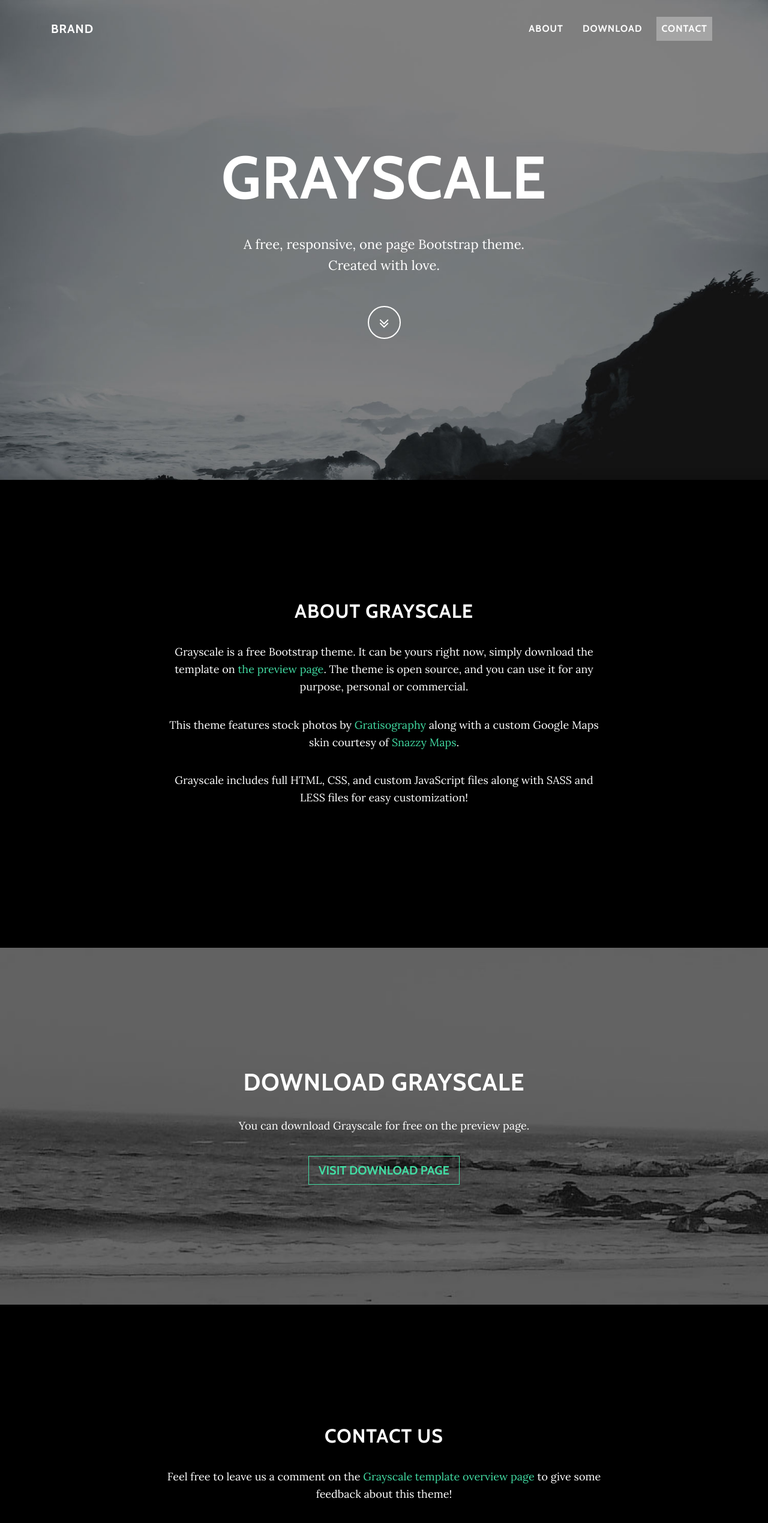
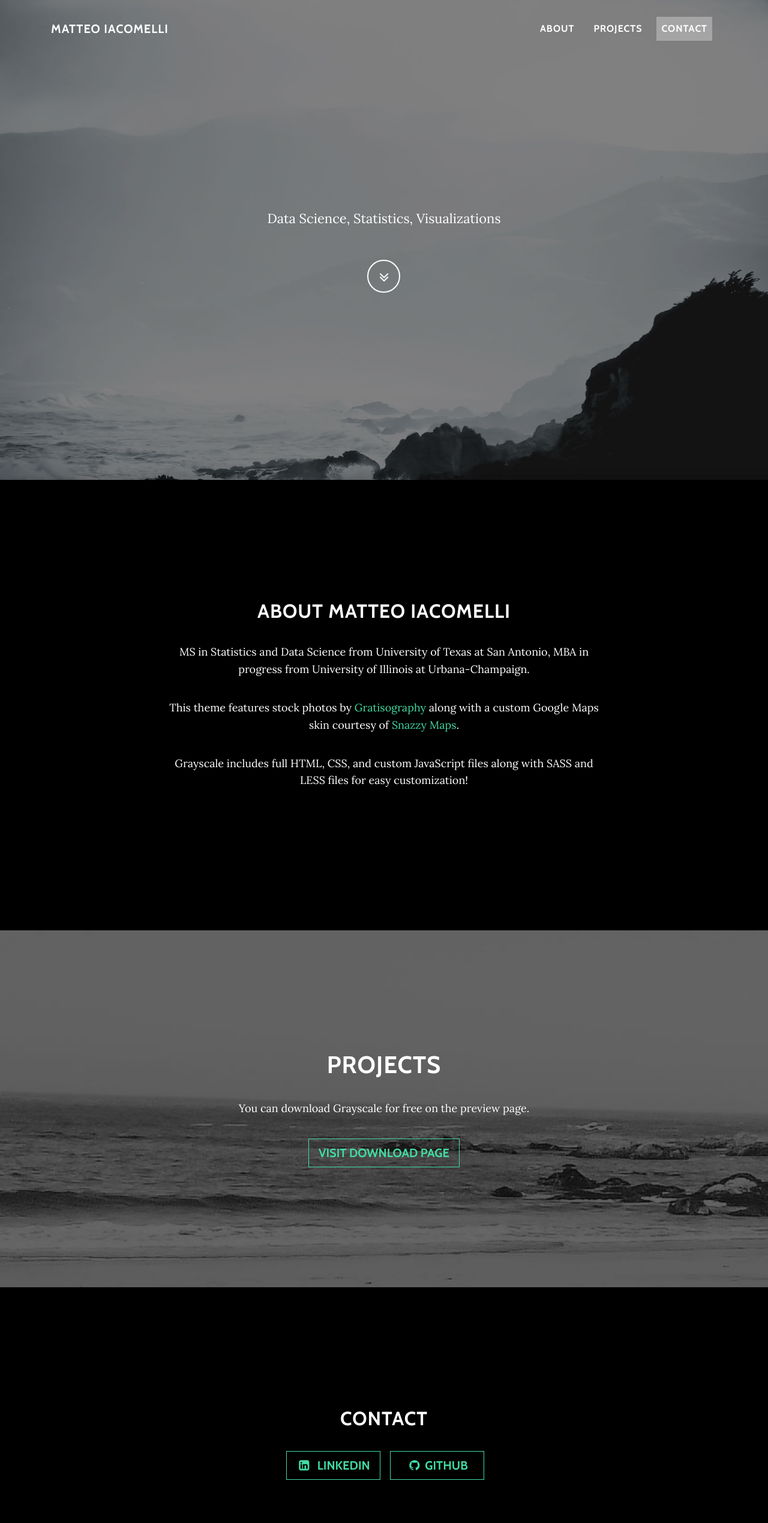
Before and after one commit to Ataru074/Ataru074.github.io, a plain HTML site: page index.html in a window 1280 px wide. Shown: the top 2539 px of the page at 60% size. Drawn offline with nearby package versions, Linux system fonts and the light colour scheme.

Commit message:
Website update.

```diff
--- a/index.html
+++ b/index.html
@@ -13,25 +13,23 @@
 
 <body id="page-top">
     <nav class="navbar navbar-light navbar-expand-md navbar navbar-expand-lg fixed-top" id="mainNav">
-        <div class="container"><a class="navbar-brand js-scroll-trigger" href="#">Brand</a><button data-toggle="collapse" class="navbar-toggler navbar-toggler-right" data-target="#navbarResponsive" type="button" aria-controls="navbarResponsive" aria-expanded="false" aria-label="Toggle navigation"
-                value="Menu"><i class="fa fa-bars"></i></button>
+        <div class="container"><a class="navbar-brand js-scroll-trigger" href="#">Matteo Iacomelli</a><button data-toggle="collapse" class="navbar-toggler navbar-toggler-right" data-target="#navbarResponsive" type="button" aria-controls="navbarResponsive" aria-expanded="false"
+                aria-label="Toggle navigation" value="Menu"><i class="fa fa-bars"></i></button>
             <div class="collapse navbar-collapse" id="navbarResponsive">
                 <ul class="nav navbar-nav ml-auto">
                     <li class="nav-item nav-link js-scroll-trigger" role="presentation"><a class="nav-link active js-scroll-trigger" href="#about">About</a></li>
-                    <li class="nav-item nav-link js-scroll-trigger" role="presentation"><a class="nav-link js-scroll-trigger" href="#download">download</a></li>
+                    <li class="nav-item nav-link js-scroll-trigger" role="presentation"><a class="nav-link js-scroll-trigger" href="#download">Projects</a></li>
                     <li class="nav-item nav-link js-scroll-trigger" role="presentation"><a class="nav-link js-scroll-trigger" href="#contact">contact</a></li>
                 </ul>
             </div>
         </div>
     </nav>
     <header class="masthead" style="background-image:url('assets/img/intro-bg.jpg');">
-        <div class="intro-body">
-            <div class="container">
-                <div class="row">
-                    <div class="col-lg-8 mx-auto">
-                        <h1 class="brand-heading">grayscale</h1>
-                        <p class="intro-text">A free, responsive, one page Bootstrap theme.<br>Created with love.</p><a class="btn btn-link btn-circle" role="button" href="#about"><i class="fa fa-angle-double-down animated"></i></a></div>
-                </div>
+        <div class="intro-body" style="height: 753px;font-size: 16px;">
+            <div class="row">
+                <div class="col-lg-8 mx-auto">
+                    <h1 class="brand-heading"></h1>
+                    <p class="intro-text">Data Science, Statistics, Visualizations</p><a class="btn btn-link btn-circle" role="button" href="#about"><i class="fa fa-angle-double-down animated"></i></a></div>
             </div>
         </div>
     </header>
@@ -39,8 +37,8 @@
         <div class="container">
             <div class="row">
                 <div class="col-lg-8 mx-auto">
-                    <h2>About grayscale</h2>
-                    <p>Grayscale is a free Bootstrap theme. It can be yours right now, simply download the template on&nbsp;<a href="#">the preview page</a>. The theme is open source, and you can use it for any purpose, personal or commercial.</p>
+                    <h2>About Matteo Iacomelli</h2>
+                    <p>MS in Statistics and Data Science from University of Texas at San Antonio, MBA in progress from University of Illinois at Urbana-Champaign.</p>
                     <p>This theme features stock photos by&nbsp;<a href="#">Gratisography</a>&nbsp;along with a custom Google Maps skin courtesy of&nbsp;<a href="#">Snazzy Maps</a>.</p>
                     <p>Grayscale includes full HTML, CSS, and custom JavaScript files along with SASS and LESS files for easy customization!</p>
                 </div>
@@ -50,7 +48,7 @@
     <section id="download" class="download-section content-section text-center" style="background-image:url('assets/img/downloads-bg.jpg');">
         <div class="container">
             <div class="col-lg-8 mx-auto">
-                <h1>Download Grayscale</h1>
+                <h1>Projects</h1>
                 <p>You can download Grayscale for free on the preview page.</p><button class="btn btn-primary btn-lg btn-default" type="button">visit download page</button></div>
         </div>
     </section>
@@ -58,23 +56,16 @@
         <div class="container">
             <div class="row">
                 <div class="col-lg-8 mx-auto">
-                    <h2>Contact us</h2>
-                    <p>Feel free to leave us a comment on the<a href="#">&nbsp;Grayscale template overview page</a>&nbsp;to give some feedback about this theme!</p>
+                    <h2>ContacT</h2>
+                    <p></p>
                     <ul class="list-inline banner-social-buttons">
-                        <li class="list-inline-item">&nbsp;<button class="btn btn-primary btn-lg btn-default" type="button"><i class="fa fa-google-plus fa-fw"></i><span class="network-name">&nbsp; Google+</span></button></li>
-                        <li class="list-inline-item">&nbsp;<button class="btn btn-primary btn-lg btn-default" type="button"><i class="fa fa-twitter fa-fw"></i><span class="network-name">&nbsp;Twitter</span></button></li>
+                        <li class="list-inline-item">&nbsp;<button class="btn btn-primary btn-lg btn-default" type="button"><i class="fa fa-linkedin-square fa-fw"></i><span class="network-name">&nbsp; Linkedin</span></button></li>
                         <li class="list-inline-item">&nbsp;<button class="btn btn-primary btn-lg btn-default" type="button"><i class="fa fa-github fa-fw"></i><span class="network-name">&nbsp;github</span></button></li>
                     </ul>
                 </div>
             </div>
         </div>
     </section>
-    <div class="map-clean"><iframe allowfullscreen="" frameborder="0" src="https://cdn.bootstrapstudio.io/placeholders/map.html" width="100%" height="450"></iframe></div>
-    <footer>
-        <div class="container text-center">
-            <p>Copyright ©&nbsp;Brand 2020</p>
-        </div>
-    </footer>
     <script src="assets/js/jquery.min.js"></script>
     <script src="assets/bootstrap/js/bootstrap.min.js"></script>
     <script src="https://cdnjs.cloudflare.com/ajax/libs/jquery-easing/1.4.1/jquery.easing.min.js"></script>
```
Also changed, not shown: 3 other files.
